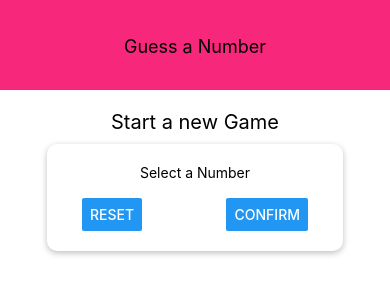
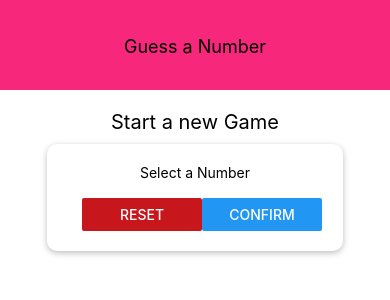
Before and after one commit to DiogoCastroSilva/guess-number, a React Native app: screen / in a window 390 px wide. Shown: the top 300 px of the page. Built offline with nearby package versions, Linux system fonts and the light colour scheme.

Commit message:
Create a shared color file

```diff
--- a/components/Header/Header.js
+++ b/components/Header/Header.js
@@ -4,7 +4,7 @@
     StyleSheet,
     Text
 } from 'react-native';
-
+import Colors from '../../shared/styles/colors';
 const Header = ({ title }) => {
     return (
         <View style={styles.header}>
@@ -18,7 +18,7 @@
         width: '100%',
         height: 90,
         paddingTop: 36,
-        backgroundColor: '#f7287b',
+        backgroundColor: Colors.primary,
         alignItems: 'center'
     },
     headerTitle: {
--- a/screens/StartGame/StartGame.js
+++ b/screens/StartGame/StartGame.js
@@ -6,7 +6,9 @@
     Button,
     Text
 } from 'react-native';
+
 import Card from '../../components/Card/Card';
+import Colors from '../../shared/styles/colors';
 
 const StartGame = () => {
     return (
@@ -16,8 +18,12 @@
                 <Text>Select a Number</Text>
                 <TextInput />
                 <View style={styles.buttonContainer}>
-                    <Button title="Reset" onPress={() => {}} />
-                    <Button title="Confirm" onPress={() => {}} />
+                    <View style={styles.btn}>
+                        <Button title="Reset" onPress={() => {}} color={Colors.danger} />
+                    </View>
+                    <View style={styles.btn}>
+                        <Button title="Confirm" onPress={() => {}} colort={Colors.primary} />
+                    </View>
                 </View>
             </Card>
         </View>
@@ -44,6 +50,9 @@
         width: '100%',
         justifyContent: 'space-between',
         paddingHorizontal: 15
+    },
+    btn: {
+        width: 120
     }
 });
 
--- /dev/null
+++ b/shared/styles/colors.js
@@ -0,0 +1,4 @@
+export default {
+    primary: "#f7287b",
+    danger: "#c7171C"
+};
```
